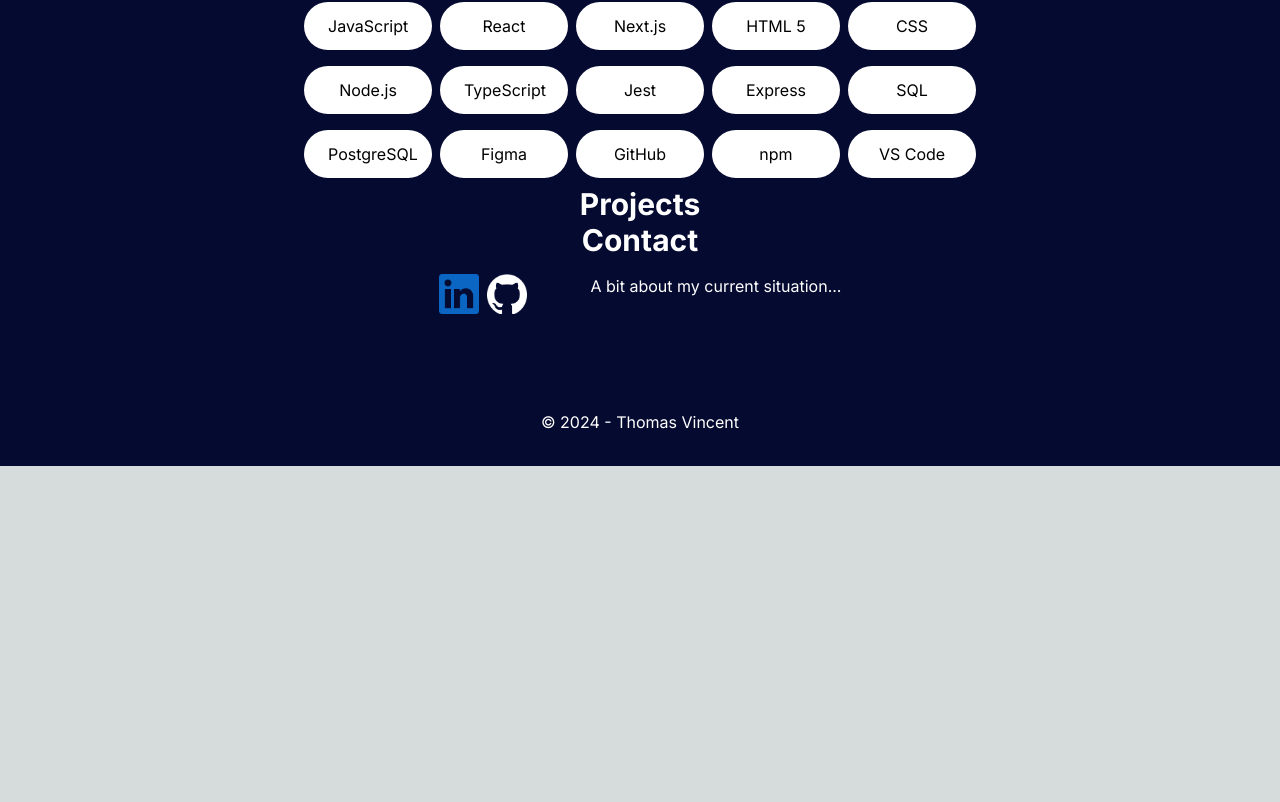
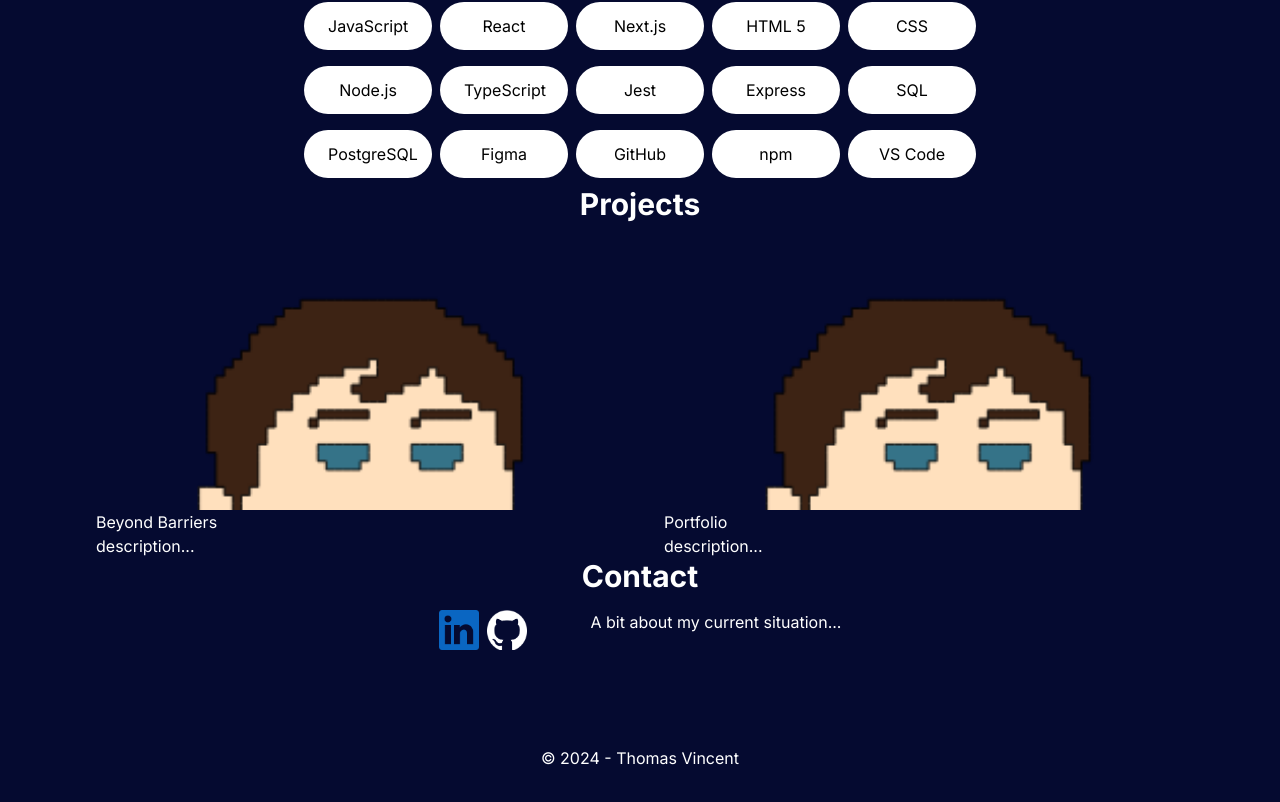
Before and after one commit to tvincent23/Portfolio, a Next.js app in the folder my-app/: page / in a window 1280 px wide. Shown: the part 858-1660 px from the top of the page. Before the commit the page ends 1324 px from the top, so only its background shows below. Built offline with nearby package versions, Linux system fonts and the light colour scheme.

Commit message:
projects section progress

```diff
--- a/my-app/app/components/ProjectDetails.jsx
+++ b/my-app/app/components/ProjectDetails.jsx
@@ -1,11 +1,11 @@
 import React from "react";
 
-const ProjectDetails = ({ imgURL, title, description }) => {
+const ProjectDetails = ({ imgUrl, title, description, gitUrl, previewUrl }) => {
   return (
     <div>
       <div
-        className="h-52 md:h-72"
-        style={{ backgroud: `url(${imgUrl})`, backgroundSize: "cover" }}
+        className="h-52 md:h-72 rounded-t-xl relative group"
+        style={{ background: `url(${imgUrl})`, backgroundSize: "cover" }}
       ></div>
       <div className="text-white">
         <h5>{title}</h5>
--- a/my-app/app/components/Projects.jsx
+++ b/my-app/app/components/Projects.jsx
@@ -1,5 +1,5 @@
 "use client";
-import React from "react";
+import React, { useState, useRef } from "react";
 import ProjectDetails from "./ProjectDetails";
 
 const Projects = () => {
@@ -8,7 +8,7 @@ const Projects = () => {
       id: 1,
       title: "Beyond Barriers",
       description: "description...",
-      image: "/",
+      image: "/images/thomas_256_avatar.png",
       gitUrl: "/",
       previewUrl: "/",
     },
@@ -16,7 +16,7 @@ const Projects = () => {
       id: 2,
       title: "Portfolio",
       description: "description...",
-      image: "/",
+      image: "/images/thomas_256_avatar.png",
       gitUrl: "/",
       previewUrl: "/",
     },
@@ -24,9 +24,17 @@ const Projects = () => {
 
   return (
     <section id="projects">
-      <p className="flex flex-col text-center text-white font-bold text-3xl">
-        Projects
-      </p>
+      <h2 className="text-center text-white font-bold text-3xl">Projects</h2>
+      <div className="grid grid-cols-1 sm:grid-cols-2 md:gap-12">
+        {projectsData.map((project) => (
+          <ProjectDetails
+            key={project.id}
+            title={project.title}
+            description={project.description}
+            imgUrl={project.image}
+          />
+        ))}
+      </div>
     </section>
   );
 };
```
